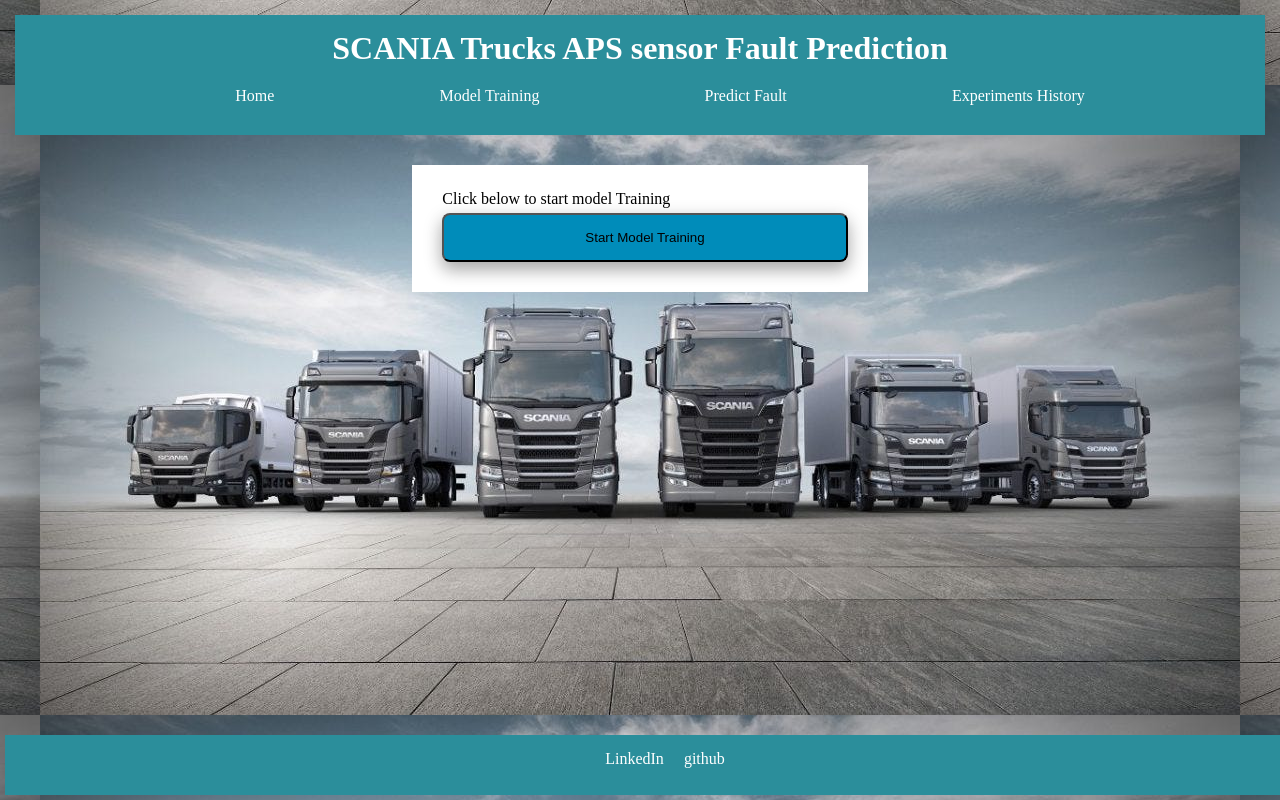
After one commit to Sahulinkan7/sensor-fault-detection, a Flask app: template templates/train.html in a window 1280 px wide. The commit adds this page. Run offline with Flask 3, Linux system fonts and the light colour scheme; the template is opened without the code that fills it, so the values that code supplies are empty.

Commit message:
frontend code added

```diff
--- /dev/null
+++ b/static/base_style.css
@@ -0,0 +1,78 @@
+*{
+    margin: 5px;
+}
+
+body{
+    background-image: url("scania_trucks.jpg");
+    background-attachment: fixed;
+    background-position: center;
+    display: flex;
+    flex-direction: column;
+    justify-content: center;
+}
+
+.header{
+    text-align: center;
+    color: white;
+    background-color: rgb(43, 142, 155);
+    margin: 0;
+    padding: 10px;
+}
+
+.navbar{
+    align-content: center;
+    text-align: center;
+    color : white;
+    background-color: transparent;
+    align-items: center;
+    padding: 5px;
+}
+
+.navbar ul{
+    list-style-type: none;
+    justify-content: space-evenly;
+    display: flex;
+}
+
+.navbar ul li{
+    cursor: pointer;
+}
+
+.navbar ul li:hover{
+    background-color: black;
+    font-weight:bolder;
+}
+
+a{
+    text-decoration: none;
+    margin: 5px;
+    color: white;
+}
+
+
+.base-container
+{
+    display: flex;
+    flex-direction: column;
+    justify-content: center;
+    margin:5px;
+    height: 100%;
+}
+
+.flex-footer{
+    position: fixed;
+    bottom: 0;
+    left: 0;
+    width: 100%;
+    height: 60px;
+    background-color: rgb(43, 142, 155);
+    display: flex;
+    justify-content: center;
+
+}
+
+.footer ul{
+    list-style-type: none;
+    display: flex;
+    background-color: rgb(43, 142, 155);
+}
--- /dev/null
+++ b/static/experiment_style.css
@@ -0,0 +1,47 @@
+/* Experiment history  related css style */
+
+.experiment-container
+{
+    margin:10px;
+    display: flex;
+    justify-content: center;
+}
+
+table{
+    background-color:  rgb(193, 201, 209);
+    border-collapse: collapse;
+    padding: 5px;
+    border-radius: 1em;
+    overflow: hidden;
+
+}
+th{
+    background-color: black;
+    color:white;
+    text-align: center;
+    padding:3px;
+    height: 40px;
+    border-bottom: 5px white;
+}
+
+tr:hover{
+    text-transform: uppercase;
+    -ms-text-size-adjust: auto;
+}
+
+tr{
+    border-bottom: 2px white;
+    text-align: center;
+    padding: 30px;
+    height: 30px;
+    border: transparent;
+
+}
+td{
+    padding:5px;
+}
+
+
+tr:nth-child(even){
+    background-color: whitesmoke;
+}
--- /dev/null
+++ b/static/index_style.css
@@ -0,0 +1,27 @@
+.main-container{
+    display: flex;
+    justify-content:center;
+    flex-direction: column;
+    justify-items: center;
+    align-items: center;
+}
+
+.flex-item-1{
+    width:70%;
+    height: 80%;
+    background-color: rgb(240, 238, 238);
+    padding: 10px;
+}
+
+.flex-item-1 p{
+    margin-top: 20px;
+    letter-spacing: 0.5px;
+    text-decoration: none;
+}
+
+.flex-item-1 p a{
+    cursor: pointer;
+    color: blue;
+    text-decoration:aqua;
+
+}
--- /dev/null
+++ b/static/prediction_style.css
@@ -0,0 +1,28 @@
+/* Prediction page css styles */
+
+.prediction_container{
+    display: flex;
+    justify-content: center;
+    margin: auto;
+    padding: 25px;
+    justify-items:center;
+    flex-direction: column;
+    background-color: white;
+    margin-top: 50px;
+}
+.prediction_container>label{
+    color:black;
+}
+
+.prediction_container button{
+    padding: 15px;
+    width: 100%;
+    text-decoration: none;
+    border-radius: 0.5rem;
+    background-color:  #008CBA;
+    box-shadow: 0 8px 16px 0 rgba(0,0,0,0.2), 0 6px 20px 0 rgba(0,0,0,0.19);
+}
+
+.submit{
+    width: 100%;
+}
--- /dev/null
+++ b/static/train_style.css
@@ -0,0 +1,26 @@
+.train_container{
+    display: flex;
+    justify-content: center;
+    justify-items: center;
+    align-items: center;
+    flex-direction: column;
+}
+
+.train_form{
+    margin: 20px;
+    padding: 20px;
+    background-color: white;
+}
+
+.train_form button{
+    padding: 15px;
+    width: 100%;
+    text-decoration: none;
+    border-radius: 0.5rem;
+    background-color:  #008CBA;
+    box-shadow: 0 8px 16px 0 rgba(0,0,0,0.2), 0 6px 20px 0 rgba(0,0,0,0.19);
+}
+
+.disabled{
+    cursor: not-allowed;
+}
--- /dev/null
+++ b/templates/base.html
@@ -0,0 +1,42 @@
+<!DOCTYPE html>
+<html lang="en">
+<head>
+    <meta charset="UTF-8">
+    <meta http-equiv="X-UA-Compatible" content="IE=edge">
+    <meta name="viewport" content="width=device-width, initial-scale=1.0">
+    <link rel="stylesheet" href="../static/base_style.css">
+    <link rel="stylesheet" href="../static/experiment_style.css">
+    <link rel="stylesheet" href="../static/index_style.css">
+    <link rel="stylesheet" href="../static/prediction_style.css">
+    <link rel="stylesheet" href="../static/train_style.css">
+    <title>SCANIA Truck APS</title>
+</head>
+<body>
+    <div class="base-container">
+        <div class="header">
+            <h1>SCANIA Trucks APS sensor Fault Prediction</h1>
+            <div class="navbar">
+                <ul>
+                    <li><a href="/">Home</a></li>
+                    <li><a href="/train">Model Training</a></li>
+                    <li><a href="/prediction">Predict Fault</a></li>
+                    <li><a href="/experiments">Experiments History</a></li>
+                </ul>
+            </div>
+        </div>
+    </div>
+    {% block content %}
+
+    {% endblock %}
+    <div class="flex-footer">
+        <div class="footer">
+            <ul>
+                <li><a target="_blank" href="https://www.linkedin.com/in/linkan-kumar-sahu-323892121/">LinkedIn</a></li>
+                <li><a target="_blank" href="https://github.com/Sahulinkan7">github</a></li>
+            </ul>
+        </div>
+    </div>
+
+
+</body>
+</html>
--- /dev/null
+++ b/templates/train.html
@@ -0,0 +1,31 @@
+{% extends 'base.html' %}
+
+{% block content %}
+
+{% if msg %}
+
+<div class="train_container">
+    <h2> {{msg}} </h2>
+    <div class="train_form">
+        <form action="/train" method="post">
+            <label>Click below to start model Training</label>
+            <button class="disabled" type="submit" value="Start Model Training">Start Model Training</button>
+        </form>
+    </div>
+
+</div>
+
+{% else %}
+
+<div class="train_container">
+    <div class="train_form">
+        <form action="/train" method="post">
+            <label>Click below to start model Training</label>
+            <button type="submit" value="Start Model Training">Start Model Training</button>
+        </form>
+    </div>
+</div>
+
+{% endif %}
+
+{% endblock %}
```
Also changed, not shown: templates/experiments.html (added, +13 -0 lines), templates/index.html (+37 -13 lines), templates/predictions.html (added, +18 -0 lines), static/scania_trucks.jpg (added).
